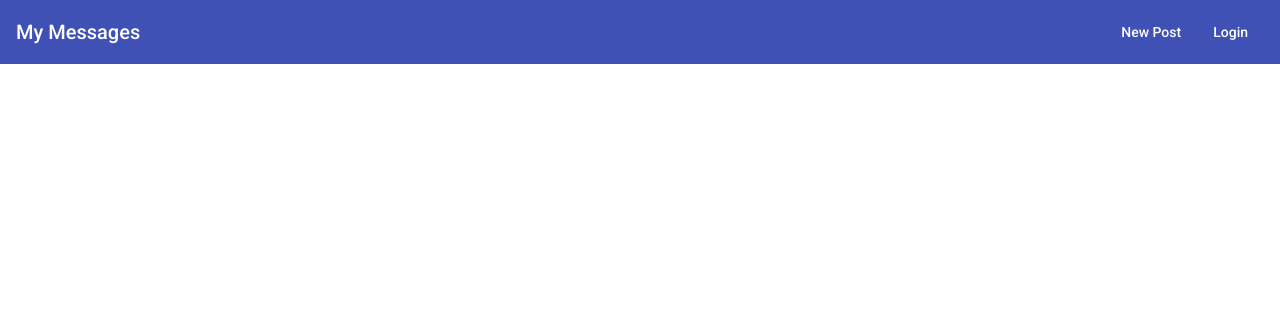
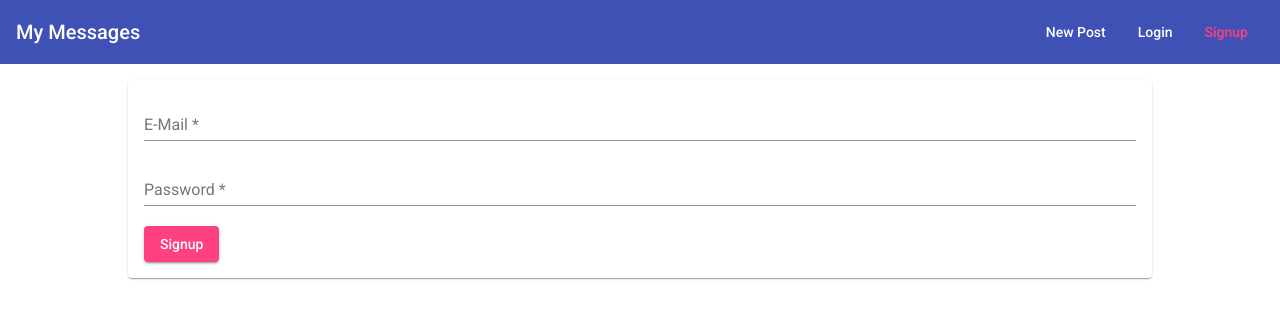
Before and after one commit to guardino/mandelbrot-fractal-generator, an Angular app: page /signup in a window 1280 px wide. Before the commit this address led to /. Shown: the top 318 px of the page. Built offline with nearby package versions, Linux system fonts and the light colour scheme.

Commit message:
Add Signup form

```diff
--- a/src/app/app-routing.module.ts
+++ b/src/app/app-routing.module.ts
@@ -4,12 +4,14 @@
 import { PostListComponent } from './posts/post-list/post-list.component';
 import { PostCreateComponent } from './posts/post-create/post-create.component';
 import { LoginComponent } from './auth/login/login.component';
+import { SignupComponent } from './auth/signup/signup.component';
 
 const routes: Routes = [
   { path: '', component: PostListComponent },
   { path: 'create', component: PostCreateComponent },
   { path: 'edit/:postId', component: PostCreateComponent },
-  { path: 'login', component: LoginComponent }
+  { path: 'login', component: LoginComponent },
+  { path: 'signup', component: SignupComponent}
 ];
 
 @NgModule({
--- a/src/app/app.module.ts
+++ b/src/app/app.module.ts
@@ -17,6 +17,7 @@
 import { HeaderComponent } from './header/header.component';
 import { AppRoutingModule } from './app-routing.module';
 import { LoginComponent } from './auth/login/login.component';
+import { SignupComponent } from './auth/signup/signup.component';
 
 @NgModule({
   declarations: [
@@ -24,7 +25,8 @@
     PostCreateComponent,
     PostListComponent,
     HeaderComponent,
-    LoginComponent
+    LoginComponent,
+    SignupComponent
   ],
   imports: [
     BrowserModule,
--- /dev/null
+++ b/src/app/auth/signup/signup.component.css
@@ -0,0 +1,8 @@
+mat-form-field
+{
+  width: 100%;
+}
+
+mat-spinner {
+  margin: auto;
+}
--- /dev/null
+++ b/src/app/auth/signup/signup.component.html
@@ -0,0 +1,33 @@
+<mat-card>
+  <mat-spinner *ngIf="isLoading"></mat-spinner>
+  <form (submit)="onSignup(signupForm)" #signupForm="ngForm" *ngIf="!isLoading">
+    <mat-form-field>
+      <input
+        matInput
+        name="email"
+        ngModel
+        type="email"
+        placeholder="E-Mail"
+        #emailInput="ngModel"
+        required
+        email>
+      <mat-error *ngIf="emailInput.invalid">Please enter a valid email</mat-error>
+    </mat-form-field>
+    <mat-form-field>
+      <input
+        matInput
+        name="password"
+        ngModel
+        type="password"
+        placeholder="Password"
+        #passwordInput="ngModel"
+        required>
+      <mat-error *ngIf="passwordInput.invalid">Please enter a valid password</mat-error>
+    </mat-form-field>
+    <button
+      mat-raised-button
+      color="accent"
+      type="submit">Signup
+    </button>
+  </form>
+</mat-card>
--- /dev/null
+++ b/src/app/auth/signup/signup.component.ts
@@ -0,0 +1,14 @@
+import { Component } from '@angular/core';
+import { NgForm } from '@angular/forms';
+
+@Component({
+  templateUrl: './signup.component.html',
+  styleUrls: ['./signup.component.css']
+})
+export class SignupComponent {
+  isLoading = false;
+
+  onSignup(form: NgForm) {
+    console.log(form.value);
+  }
+}
--- a/src/app/header/header.component.html
+++ b/src/app/header/header.component.html
@@ -10,5 +10,8 @@
     <li>
       <a mat-button routerLink="/login" routerLinkActive="mat-accent">Login</a>
     </li>
+    <li>
+      <a mat-button routerLink="/signup" routerLinkActive="mat-accent">Signup</a>
+    </li>
   </ul>
 </mat-toolbar>
```
